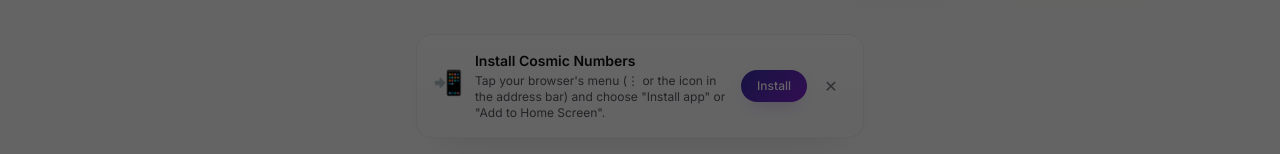
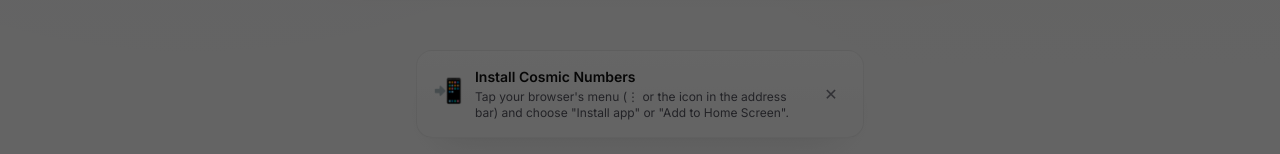
Before and after one commit to shahtarang20/advance, a Next.js app: page /compatibility in a window 1280 px wide. Shown: the part 646-800 px from the top of the page. Built offline with nearby package versions, Linux system fonts and the light colour scheme; no server answers.

Commit message:
done perfectly

```diff
--- a/next.config.ts
+++ b/next.config.ts
@@ -79,6 +79,27 @@
           },
         ],
       },
+      {
+        // Matches page routes only — excludes /_next/* (build assets, meant to be long-cached),
+        // /api/* (has its own caching set per-route, e.g. the OG image endpoint), and any path
+        // with a file extension (manifest.json, icons, sw.js, etc., which should keep normal
+        // caching). This is deliberately the opposite of typical performance advice: normally
+        // you'd want pages cacheable too. Here, an explicit product requirement is that the app
+        // must always require a live connection and never present stale content — Chrome (and
+        // other browsers) can otherwise retain a cached HTML snapshot of a page and silently
+        // serve it back when the device loses connectivity, showing its own "Viewing an offline
+        // copy of this page" banner. That's the browser working around exactly the offline
+        // requirement OfflineScreen exists to enforce. no-store tells every cache (the browser's
+        // own disk cache, any CDN) to keep nothing at all, so there's no stale snapshot left for
+        // the browser to fall back to in the first place.
+        source: "/((?!_next|api|.*\\..*).*)",
+        headers: [
+          {
+            key: "Cache-Control",
+            value: "no-store, must-revalidate",
+          },
+        ],
+      },
     ];
   },
 };
--- a/src/components/InstallAppBanner.tsx
+++ b/src/components/InstallAppBanner.tsx
@@ -180,10 +180,7 @@
   }, []);
 
   const handleInstall = async () => {
-    if (!deferredPrompt) {
-      alert("Your browser is blocking automatic installation! Please use the browser menu (⋮) and select 'Install app' or 'Add to Home Screen'.");
-      return;
-    }
+    if (!deferredPrompt) return;
     await deferredPrompt.prompt();
     // The prompt can only be used once regardless of outcome, so it's cleared either way — if
     // the user actually accepted, the 'appinstalled' listener above is what permanently stops
@@ -237,6 +234,14 @@
               </p>
             </div>
             <div className="flex shrink-0 items-center gap-2">
+              {/* Only rendered when a real, browser-issued install prompt is actually available —
+                  showing this unconditionally (including on iOS Safari, which never fires
+                  beforeinstallprompt at all) means tapping it can do nothing at best or, if wired
+                  to a fallback alert(), interrupt the user with a jarring native dialog on top of
+                  the instructional text already sitting right next to it. When there's no real
+                  prompt to trigger, the instructional text below is the only actionable thing to
+                  show — there's no button that could honestly do anything else. */}
+              {deferredPrompt && (
                 <motion.button
                   type="button"
                   onClick={handleInstall}
@@ -247,6 +252,7 @@
                 >
                   {t("pwa.install.button", { defaultValue: "Install App" })}
                 </motion.button>
+              )}
               <button
                 type="button"
                 onClick={dismiss}
```
Lines whose indentation alone changed are shown as unchanged.
